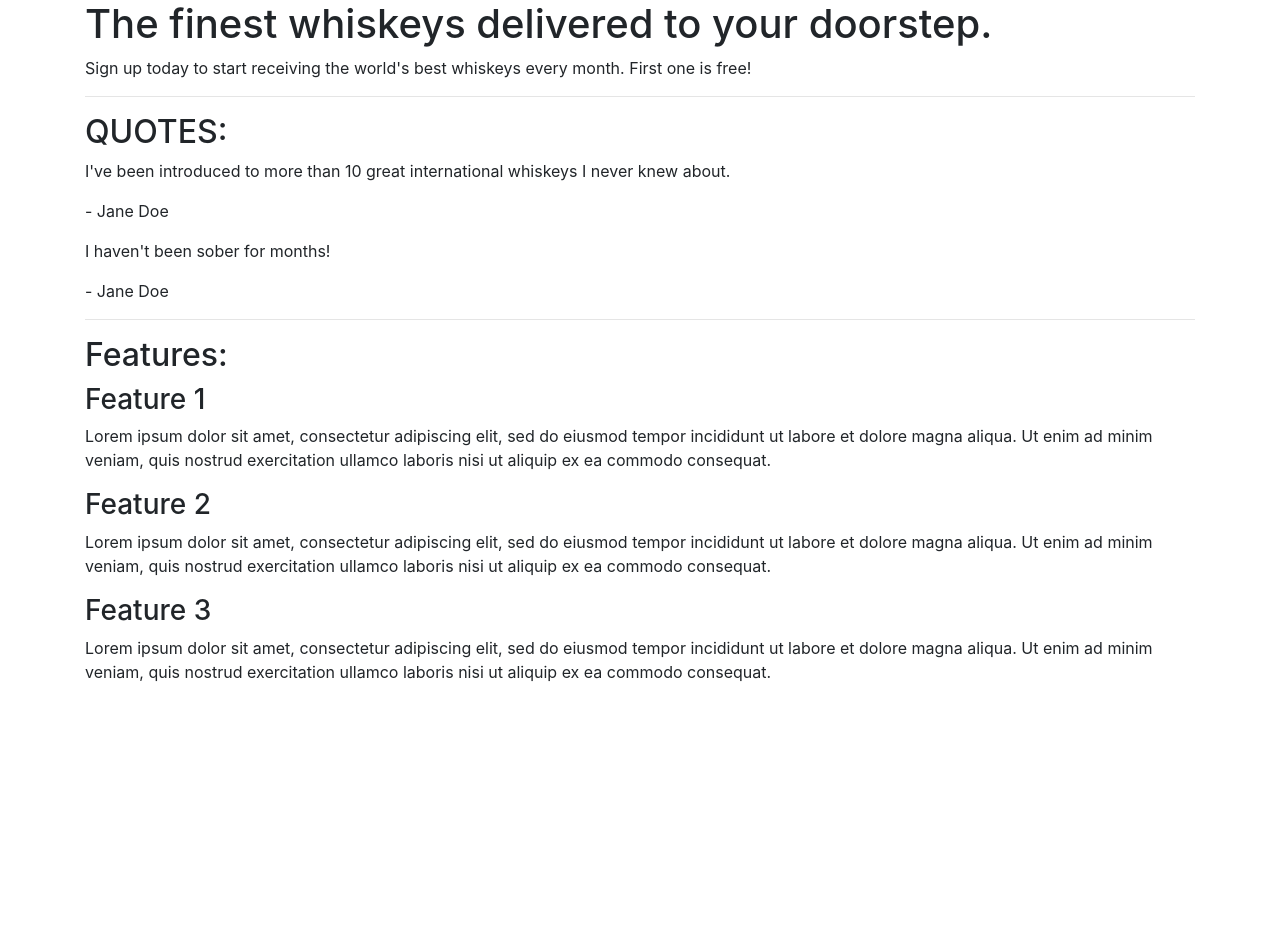
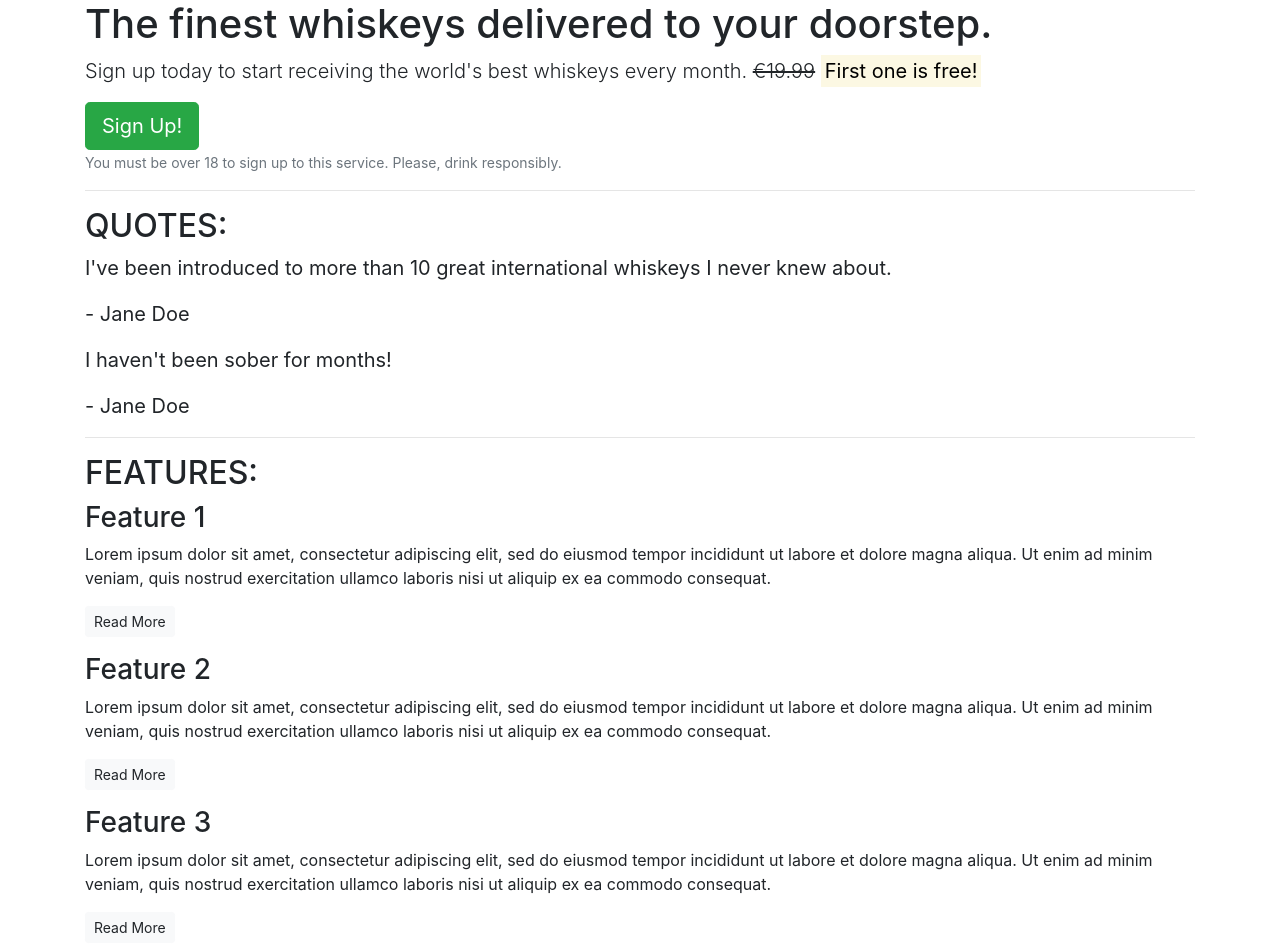
Before and after one commit to JeffreyBull76/Bootstrap4Test, a plain HTML site: page index.html in a window 1280 px wide. Before the commit the page ends 800 px from the top, so only its background shows below. Drawn offline with nearby package versions, Linux system fonts and the light colour scheme.

Commit message:
add bootstrap styling

```diff
--- a/index.html
+++ b/index.html
@@ -15,7 +15,10 @@
         <!-- Callout -->
         <section class="callout">
             <h1>The finest whiskeys delivered to your doorstep.</h1>
-            <p>Sign up today to start receiving the world's best whiskeys every month. First one is free!</p>
+            <p class="lead">Sign up today to start receiving the world's best whiskeys every month.
+            <s>€19.99</s> <strong><mark>First one is free!</mark></strong></p>
+            <button class="btn btn-success btn-lg">Sign Up!</button>
+            <p class="text-muted"><small>You must be over 18 to sign up to this service. Please, drink responsibly.</small></p>
         </section>
         <!-- /.callout -->
         <hr>
@@ -23,32 +26,35 @@
         <!-- Quotes -->
         <section class="quotes">
             <h2 class="text-uppercase">Quotes:</h2>
-            <div class="quote">
+            <blockquote class="blockquote">
                 <p>I've been introduced to more than 10 great international whiskeys I never knew about.</p>
                 <p>- Jane Doe</p>
-            </div>
-            <div class="quote">
+            </blockquote>
+            <blockquote class="blockquote">
                 <p>I haven't been sober for months!</p>
                 <p>- Jane Doe</p>
-            </div>
+            </blockquote>
         </section>
         <!-- /.quotes -->
         <hr>
 
         <!-- Features -->
         <section class="features">
-            <h2>Features:</h2>
+            <h2 class="text-uppercase">Features:</h2>
             <div class="feature">
                 <h3>Feature 1</h3>
                 <p>Lorem ipsum dolor sit amet, consectetur adipiscing elit, sed do eiusmod tempor incididunt ut labore et dolore magna aliqua. Ut enim ad minim veniam, quis nostrud exercitation ullamco laboris nisi ut aliquip ex ea commodo consequat.</p>
+                <p><a class="btn btn-sm btn-light" href="">Read More</a></p>
             </div>
             <div class="feature">
                 <h3>Feature 2</h3>
                 <p>Lorem ipsum dolor sit amet, consectetur adipiscing elit, sed do eiusmod tempor incididunt ut labore et dolore magna aliqua. Ut enim ad minim veniam, quis nostrud exercitation ullamco laboris nisi ut aliquip ex ea commodo consequat.</p>
+                <p><a class="btn btn-sm btn-light" href="">Read More</a></p>
             </div>
             <div class="feature">
                 <h3>Feature 3</h3>
                 <p>Lorem ipsum dolor sit amet, consectetur adipiscing elit, sed do eiusmod tempor incididunt ut labore et dolore magna aliqua. Ut enim ad minim veniam, quis nostrud exercitation ullamco laboris nisi ut aliquip ex ea commodo consequat.</p>
+                <p><a class="btn btn-sm btn-light" href="">Read More</a></p>
             </div>
         </section>
         <!-- /.features -->
```
